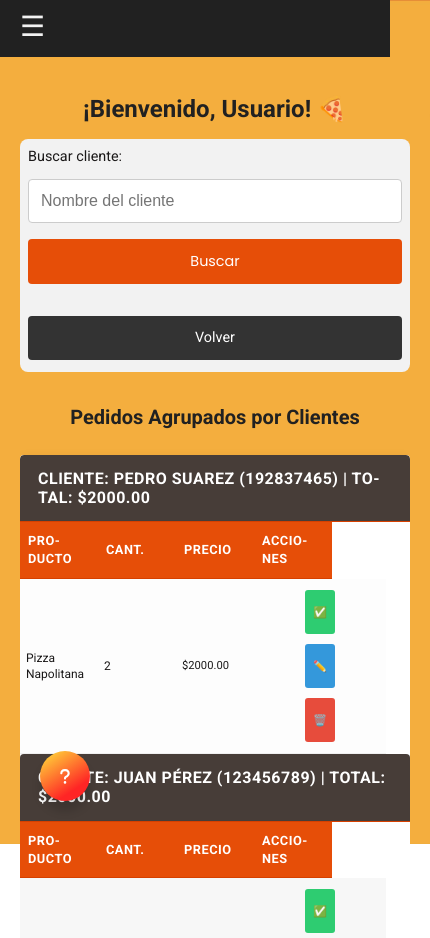
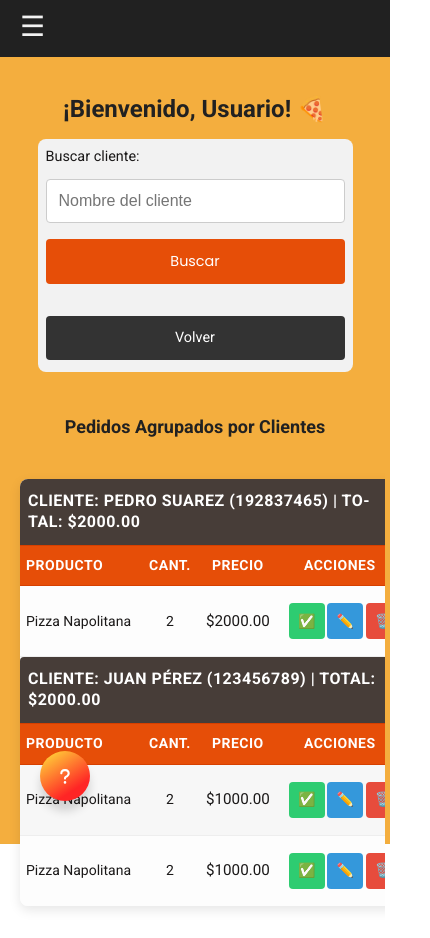
Before and after one commit to NicolasZGH/BuitreDelivery-Preview, a plain HTML site: page inicio.html in a window 390 px wide. Shown: the top 938 px of the page, 430 px wide, since content can reach past the window. Drawn offline with Linux system fonts and the light colour scheme.

Commit message:
Update inicio.css

```diff
--- a/style/inicio.css
+++ b/style/inicio.css
@@ -80,6 +80,112 @@ h2 {
     font-size: 28px;
     margin: 30px 0;
     font-weight: 600;
+}
+
+.tabla-pedidos {
+    width: 100%;
+
+    border-collapse: collapse;
+    font-size: 1rem;
+    margin: 10px 50px 10px 0;
+    border-radius: 4px;
+}
+
+.tabla-pedidos th {
+    font-size: 1rem;
+    padding: 15px 12px;
+    text-align: left;
+    word-wrap: break-word;
+    hyphens: auto;
+    background-color: #f5f5f5;
+}
+
+.tabla-pedidos td {
+    padding: 15px 12px;
+    text-align: left;
+    word-wrap: break-word;
+    hyphens: auto;
+    vertical-align: middle;
+}
+
+.tabla-pedidos tr {
+    min-height: 60px;
+    border-bottom: 1px solid #eee;
+}
+
+/* Encabezados de cliente - ocupan todo el ancho */
+.tabla-pedidos th[colspan="5"] {
+    width: 100% !important;
+    font-size: 1.1rem;
+    padding: 20px 12px;
+    line-height: 1.2;
+    font-weight: bold;
+    color: white;
+    text-align: left;
+}
+
+/* Definir anchos específicos para cada columna */
+.tabla-pedidos th:nth-child(1), /* Producto */
+.tabla-pedidos td:nth-child(1) {
+    width: 35%;
+}
+
+.tabla-pedidos th:nth-child(2), /* Cantidad */
+.tabla-pedidos td:nth-child(2) {
+    width: 10%;
+    text-align: center;
+}
+
+.tabla-pedidos th:nth-child(3), /* Precio */
+.tabla-pedidos td:nth-child(3) {
+    width: 15%;
+    text-align: center;
+}
+
+.tabla-pedidos th:nth-child(4), /* Fecha */
+.tabla-pedidos td:nth-child(4) {
+    width: 15%;
+    text-align: center;
+}
+
+.tabla-pedidos th:nth-child(5), /* Acciones */
+.tabla-pedidos td:nth-child(5) {
+    width: 25%;
+    text-align: center;
+}
+
+/* Columna de acciones - botones inline */
+.tabla-pedidos td:nth-child(5) {
+    padding: 12px 8px;
+    vertical-align: middle;
+}
+
+.tabla-pedidos td:nth-child(5) form {
+    display: inline-block;
+    margin: 3px;
+}
+
+.tabla-pedidos button {
+    padding: 8px 12px;
+    font-size: 0.9rem;
+    border-radius: 4px;
+    min-width: auto;
+    cursor: pointer;
+    margin: 2px;
+}
+
+/* Columnas de precio y fecha */
+.tabla-pedidos td:nth-child(3),
+.tabla-pedidos td:nth-child(4) {
+    font-size: 0.95rem;
+    white-space: nowrap;
+}
+
+/* Contenedor de tabla */
+.table-container {
+    width: 100%;
+    overflow-x: auto;
+    -webkit-overflow-scrolling: touch;
 }
 
 button {
@@ -465,35 +571,41 @@ h1 {
 
 /* MÓVILES - 480px y menos */
 @media (max-width: 480px) {
+    *, *::before, *::after {
+        box-sizing: border-box;
+    }
+
     body {
         font-size: 14px;
         padding-bottom: 80px;
         background-attachment: scroll;
+        background-size: cover;
+        font-family: Arial, sans-serif;
+        display: flex;
+        align-items: center;
     }
 
     .content {
-        padding: 10px;
+        padding: 0px;
         margin-top: 0;
     }
 
     h1 {
         font-size: 24px;
-        margin-top: 15px;
-        margin-bottom: 15px;
+        margin: 15px 0;
         padding: 0 10px;
         line-height: 1.2;
     }
 
     h2 {
-        font-size: 20px;
-        margin: 15px 0;
-        padding: 0 5px;
-        line-height: 1.3;
+        font-size: 18px;
+        margin: 15px 0 10px 0;
+        padding: 10px;
     }
 
-    /* Formulario de búsqueda más compacto */
+    /* Formulario de búsqueda */
     .busqueda-cliente {
-        width: 100%;
+        width: 90%;
         padding: 0.5rem;
         margin-bottom: 1rem;
     }
@@ -525,65 +637,88 @@ h1 {
         box-sizing: border-box;
     }
 
-    /* Tablas responsivas */
-    .tabla-pedidos {
-        width: 100%;
-        font-size: 0.75rem;
-        margin: 10px 0;
-        margin-right: 50px; /* Espacio para el botón de ayuda */
-        border-radius: 4px;
-    }
-
-    .tabla-pedidos th,
-    .tabla-pedidos td {
-        padding: 6px 4px;
-        text-align: left;
-        word-wrap: break-word;
-        hyphens: auto;
-    }
-
-    /* Encabezados de cliente más compactos */
-    .tabla-pedidos th[colspan="5"] {
-        font-size: 0.8rem;
-        padding: 8px 6px;
-        line-height: 1.2;
-    }
-
-    /* Hacer scrollable las tablas horizontalmente si es necesario */
     .table-container {
         overflow-x: auto;
         -webkit-overflow-scrolling: touch;
+        margin: 0 -15px;
+        padding: 0 15px;
+        width: calc(100% + 30px);
     }
 
-    /* Botones de acción más pequeños */
-    .tabla-pedidos button {
-        padding: 4px 6px;
-        font-size: 0.7rem;
-        margin: 1px;
-        border-radius: 3px;
-        min-width: auto;
+    .tabla-pedidos {
+        min-width: 100%;
+        table-layout: auto;
+        display: table; /* Mantenemos la estructura de tabla */
+        white-space: nowrap;
     }
 
-    /* Columna de acciones más estrecha */
-    .tabla-pedidos td:last-child {
-        width: 120px;
+    /* Encabezados de cliente */
+    .tabla-pedidos tr:first-child th[colspan],
+    .tabla-pedidos tr th[colspan] {
+        white-space: normal;
+        padding: 12px 8px;
+        font-size: 16px;
+        line-height: 1.3;
+    }
+
+    /* Cabeceras de tabla */
+    .tabla-pedidos th:not([colspan]) {
+        padding: 10px 6px;
+        font-size: 14px;
         text-align: center;
     }
 
-    /* Formularios en móvil */
-    .tabla-pedidos form {
-        display: inline-block;
-        margin: 1px;
+    /* Celdas de datos */
+    .tabla-pedidos td {
+        padding: 10px 6px;
+        text-align: center;
+        font-size: 14px;
+        border-bottom: 1px solid #eee;
     }
 
-    /* Ajustar columnas de precio y fecha */
-    .tabla-pedidos td:nth-child(3),
-    .tabla-pedidos td:nth-child(4) {
-        font-size: 0.7rem;
-        white-space: nowrap;
+    /* Columnas específicas */
+    .tabla-pedidos td:nth-child(1), /* Producto */
+    .tabla-pedidos th:nth-child(1) {
+        text-align: left;
+        white-space: normal;
+        min-width: 120px;
     }
 
-    /* Botón de ayuda más pequeño */
+    .tabla-pedidos td:nth-child(2), /* Cantidad */
+    .tabla-pedidos td:nth-child(3), /* Precio */
+    .tabla-pedidos td:nth-child(4) { /* Fecha */
+        min-width: 60px;
+    }
+
+    .tabla-pedidos td:nth-child(5) { /* Acciones */
+        min-width: 120px;
+    }
+
+    /* Botones de acciones */
+    .tabla-pedidos button {
+        min-width: 36px;
+        min-height: 36px;
+        padding: 6px;
+        font-size: 14px;
+        margin: 2px;
+    }
+
+
+
+    /* Ajustes para pedidos reservados */
+    .tabla-pedidos tr th[colspan][style*="background-color:#b3180b"] {
+        font-size: 16px;
+    }
+
+    .tabla-pedidos td:nth-child(5) form {
+        margin-right: -8px !important;
+    }
+
+    .tabla-pedidos button {
+        padding: 5px !important;
+    }
+
+    /* Botón de ayuda */
     .faq-button {
         width: 50px;
         height: 50px;
@@ -606,7 +741,7 @@ h1 {
         word-wrap: break-word;
     }
 
-    /* Formularios de edición en móvil */
+    /* Formularios de edición */
     .edit-product-form,
     .edit-client-form {
         margin: 1rem 0;
@@ -650,30 +785,10 @@ h1 {
         font-size: 1rem;
     }
 
-    /* Ocultar elementos no esenciales en móvil si es necesario */
+    /* Ocultar fecha en móvil si hay poco espacio */
     .tabla-pedidos th:nth-child(4),
     .tabla-pedidos td:nth-child(4) {
-        display: none; /* Oculta fecha en móvil si hay poco espacio */
-    }
-
-    .tabla-pedidos td {
-        padding: 8px 6px;
-    }
-
-    .tabla-pedidos th {
-        font-size: 0.8rem;
-        padding: 10px 8px;
-    }
-
-    .tabla-pedidos td:last-child {
-        display: flex;
-        flex-direction: column;
-        gap: 4px;
-        align-items: center;
-    }
-
-    .tabla-pedidos button {
-        width: 100%;
+        display: none;
     }
 }
 
@@ -729,6 +844,86 @@ h1 {
         width: 18px;
         height: 18px;
     }
+
+    .tabla-pedidos {
+    border-radius: 8px;
+    overflow: hidden;
+    background-color: #ffffff;
+    box-shadow: 0 4px 12px rgba(0,0,0,0.1);
+    font-size: 0.95rem;
+}
+
+.tabla-pedidos th {
+    background-color: #e64e08;
+    color: #ffffff;
+    font-weight: 600;
+    letter-spacing: 0.5px;
+    padding: 12px 16px;
+    border-bottom: 1px solid #d64000;
+    text-align: left;
+}
+
+.tabla-pedidos td {
+    background-color: #fdfdfd;
+    padding: 10px 16px;
+    border-bottom: 1px solid #f0f0f0;
+    vertical-align: middle;
+}
+
+.tabla-pedidos tr:nth-child(even) td {
+    background-color: #f7f7f7;
+}
+
+.tabla-pedidos tr:last-child td {
+    border-bottom: none;
+}
+
+/* Encabezado cliente personalizado */
+.tabla-pedidos tr:first-child th[colspan="5"],
+.tabla-pedidos tr th[colspan="5"] {
+    background-color: #473d38 !important;
+    color: #fff;
+    font-size: 1rem;
+    text-align: left;
+    padding: 14px 18px;
+    border-radius: 4px 4px 0 0;
+}
+
+/* Encabezado de reservado */
+.tabla-pedidos tr th[colspan="5"][style*="background-color:#b3180b"] {
+    background-color: #b3180b !important;
+}
+
+/* Botones alineados con margen */
+.tabla-pedidos td form {
+    margin-right: 5px;
+}
+
+/* Hover fila */
+.tabla-pedidos tr:hover td {
+    background-color: #f0f0f0;
+}
+
+
+    .tabla-pedidos td {
+        padding: 8px 6px;
+    }
+
+    .tabla-pedidos th {
+        font-size: 0.8rem;
+        padding: 10px 8px;
+    }
+
+    .tabla-pedidos td:last-child {
+        display: flex;
+        flex-direction: column;
+        gap: 4px;
+        align-items: center;
+    }
+
+    .tabla-pedidos button {
+        width: 100%;
+    }
 }
 
 /* Mejoras generales de usabilidad móvil */
```
